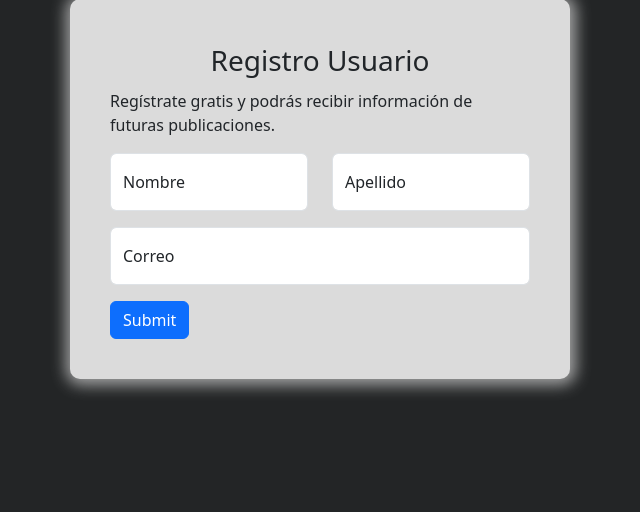
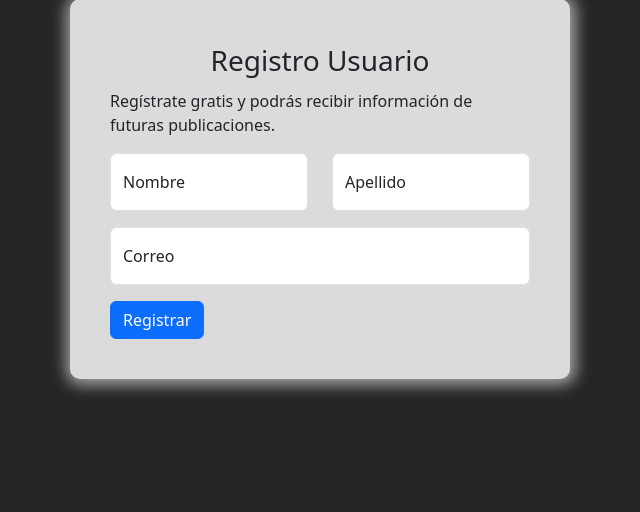
Before and after one commit to imhsi17/blog, a Django app: page /registro/ in a window 1280 px wide. Shown: the part 171-683 px from the top of the page, without its empty margins (320-960 px from the left). Run offline with Django 5.2, Linux system fonts and the light colour scheme.

Commit message:
Se realizaron pequeñas correcciones en views.py, login.html y registr.html.

```diff
--- a/main_blog/templates/login.html
+++ b/main_blog/templates/login.html
@@ -48,7 +48,7 @@
                     </div>
                     {% endfor %}
                 </div>
-                <button type="submit" class="btn btn-primary">Submit</button>
+                <button type="submit" class="btn btn-primary">Ingresar</button>
             </form>
         </div>
     </div>
--- a/main_blog/templates/registro.html
+++ b/main_blog/templates/registro.html
@@ -54,7 +54,7 @@
                     </div>
                     {% endif %}
                 </div>
-                <button type="submit" class="btn btn-primary">Submit</button>
+                <button type="submit" class="btn btn-primary">Registrar</button>
             </form>
         </div>
     </div>
--- a/main_blog/views.py
+++ b/main_blog/views.py
@@ -20,7 +20,7 @@
         else:
             messages.error(request, 'Credenciales Incorrectas!!')
 
-    return render(request, 'login.hmtl')
+    return render(request, 'login.html')
 
 def cerrar_sesion(request):
 
```
